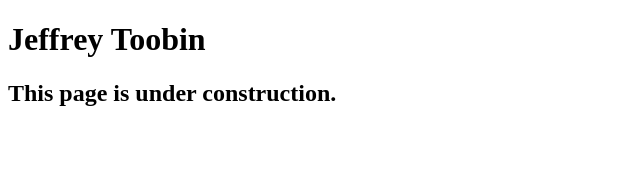
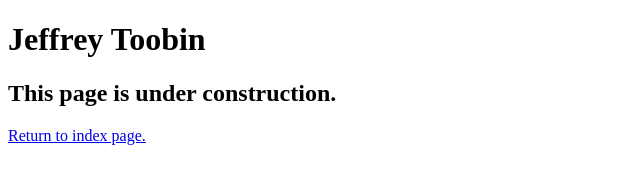
Before and after one commit to nahian-29/A12, a plain HTML site: page speakers/toobin.html in a window 1280 px wide. Shown: the whole page, without its empty margins (0-640 px from the left). Drawn offline with Linux system fonts and the light colour scheme.

Commit message:
Update toobin.html

```diff
--- a/speakers/toobin.html
+++ b/speakers/toobin.html
@@ -11,6 +11,7 @@
     <main>
 	    <h1>Jeffrey Toobin</h1>
 	    <h2>This page is under construction.</h2>
+		<a href="../index.html"><p>Return to index page.</p></a>
     </main>
 </body>
 
```
